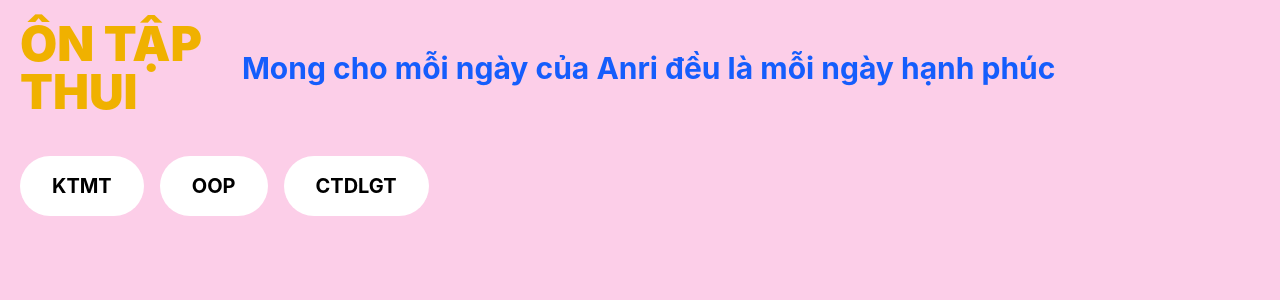
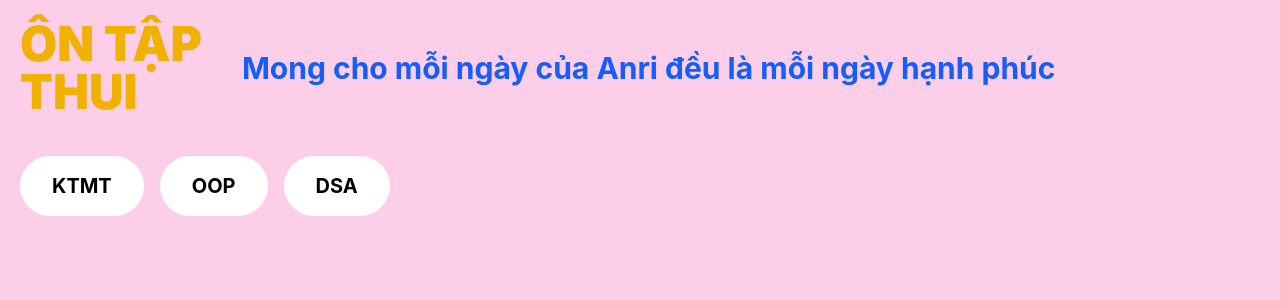
Before and after one commit to binhdangiuu/binanri, a React (Vite) app: page / in a window 1280 px wide. Shown: the top 300 px of the page. Built offline with nearby package versions, Linux system fonts and the light colour scheme.

Commit message:
add new questions

```diff
--- a/src/App.jsx
+++ b/src/App.jsx
@@ -49,13 +49,27 @@ const subjects = [
   },
 
   {
-    id: "CTDLGT",
+    id: "DSA",
 
     quizzes: [
 
       {
-        id: "ctdlgt-main",
-        title: "CTDLGT Quizzes",
+        id: "dsa-main",
+        title: "DSA Final Review",
+        questionsCount: 40,
+        comingSoon: true
+      },
+
+      {
+        id: "dsa-harm2",
+        title: "DSA Harmony 2",
+        questionsCount: 40,
+        comingSoon: true
+      },
+
+      {
+        id: "dsa-harm3",
+        title: "DSA Harmony 3",
         questionsCount: 40,
         comingSoon: true
       }
```
